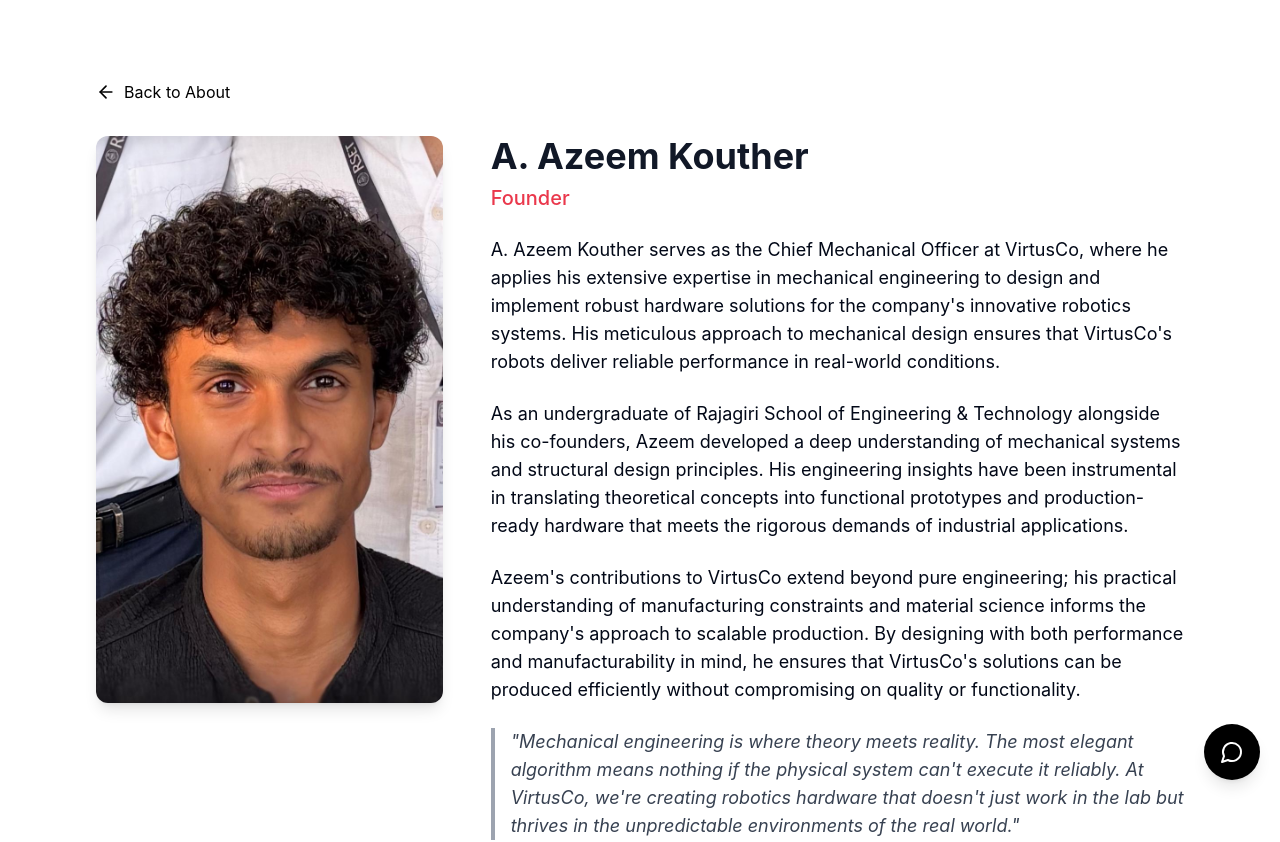
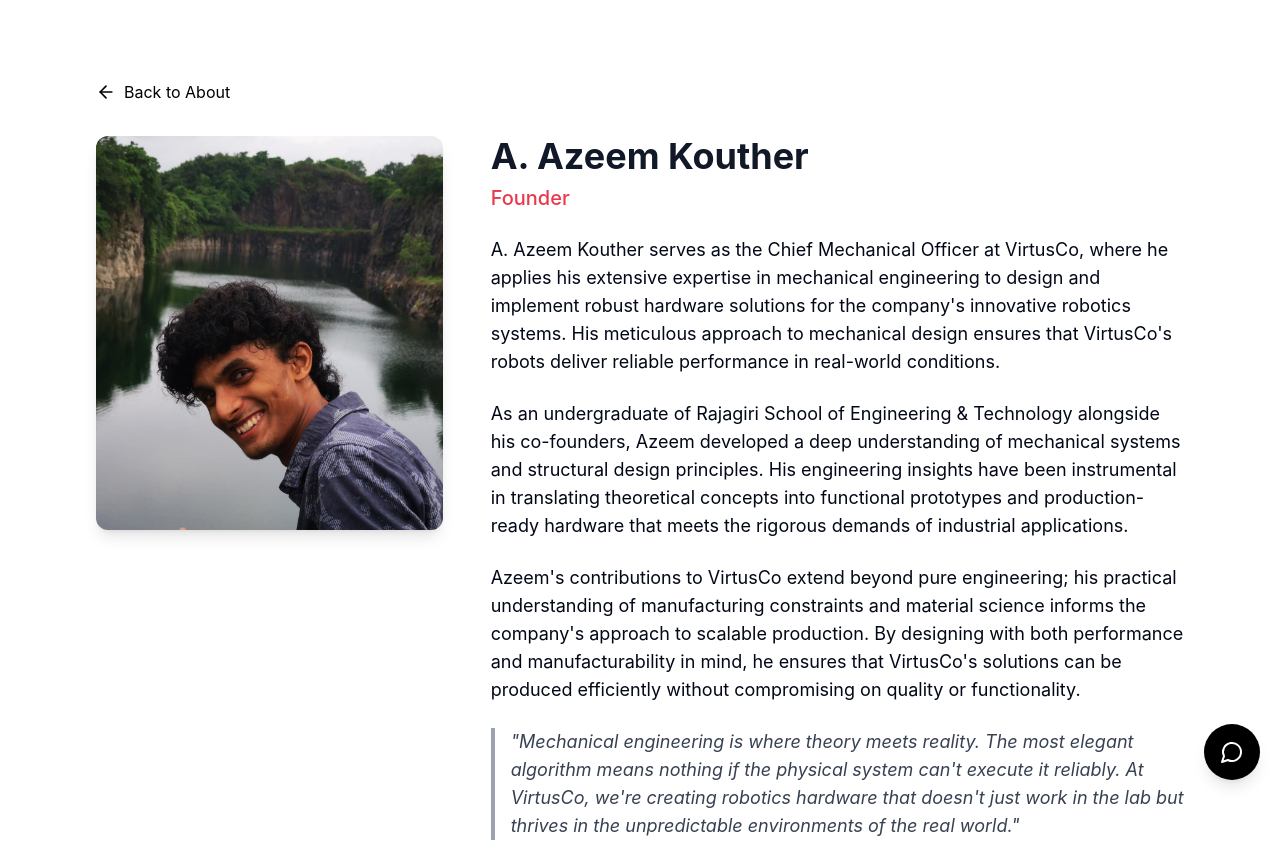
Before and after one commit to austin207/virtusporter, a React (Vite) app: page /founders/azeem-kouther in a window 1280 px wide. Shown: the top 842 px of the page. Built offline with nearby package versions, Linux system fonts and the light colour scheme.

Commit message:
second commit

```diff
--- a/src/pages/founders/FounderAzeem.tsx
+++ b/src/pages/founders/FounderAzeem.tsx
@@ -15,7 +15,7 @@ const FounderAzeem = () => {
         <div className="flex flex-col md:flex-row gap-12 items-start">
           <div className="w-full md:w-1/3">
             <img
-              src="/Azeem1.jpg"
+              src="/Azeem.jpg"
               alt="A. Azeem Kouther"
               className="rounded-xl shadow-lg w-full object-cover"
             />
```
Also changed, not shown: public/Azeem.jpg (added).
